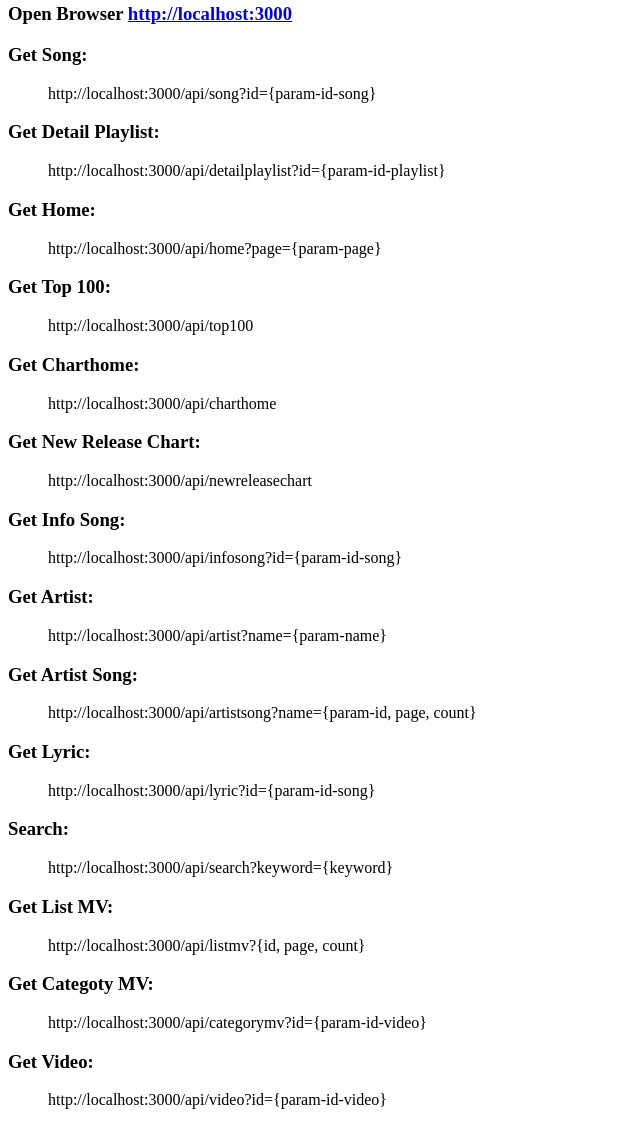
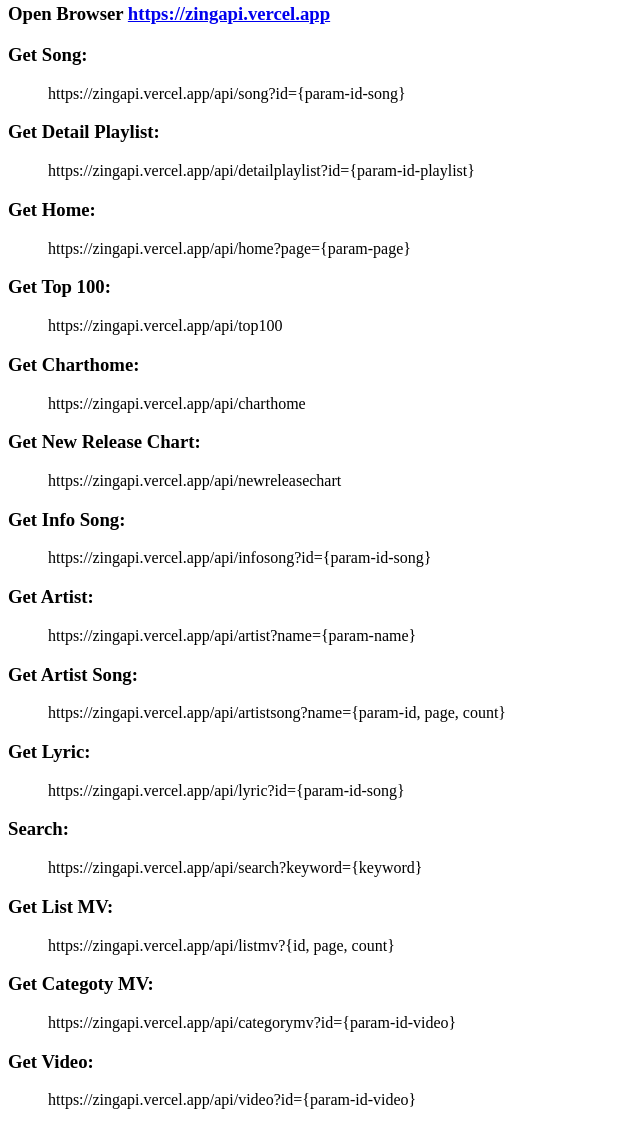
Before and after one commit to hoanganit19/zingapi, a website: page index.html in a window 1280 px wide. Shown: the part 307-1432 px from the top of the page, without its empty margins (0-640 px from the left). Drawn offline with Linux system fonts and the light colour scheme.

Commit message:
update code

```diff
--- a/index.html
+++ b/index.html
@@ -4,100 +4,99 @@
 
 <h3>Install Package</h3>
 
-<p><code>
-$ yarn install # npm install
-</code></p>
+<p><code> $ yarn install # npm install </code></p>
 
 <h3>Run App</h3>
 
-<p><code>
-$ yarn start # npm run start
-</code></p>
+<p><code> $ yarn start # npm run start </code></p>
 
 <h2>Usage</h2>
 
-<h3>Open Browser <a href="http://localhost:3000">http://localhost:3000</a></h3>
+<h3>
+  Open Browser
+  <a href="https://zingapi.vercel.app">https://zingapi.vercel.app</a>
+</h3>
 
 <h3>Get Song:</h3>
 
 <blockquote>
-  <p>http://localhost:3000/api/song?id={param-id-song}</p>
+  <p>https://zingapi.vercel.app/api/song?id={param-id-song}</p>
 </blockquote>
 
 <h3>Get Detail Playlist:</h3>
 
 <blockquote>
-  <p>http://localhost:3000/api/detailplaylist?id={param-id-playlist}</p>
+  <p>https://zingapi.vercel.app/api/detailplaylist?id={param-id-playlist}</p>
 </blockquote>
 
 <h3>Get Home:</h3>
 
 <blockquote>
-  <p>http://localhost:3000/api/home?page={param-page}</p>
+  <p>https://zingapi.vercel.app/api/home?page={param-page}</p>
 </blockquote>
 
 <h3>Get Top 100:</h3>
 
 <blockquote>
-  <p>http://localhost:3000/api/top100</p>
+  <p>https://zingapi.vercel.app/api/top100</p>
 </blockquote>
 
 <h3>Get Charthome:</h3>
 
 <blockquote>
-  <p>http://localhost:3000/api/charthome</p>
+  <p>https://zingapi.vercel.app/api/charthome</p>
 </blockquote>
 
 <h3>Get New Release Chart:</h3>
 
 <blockquote>
-  <p>http://localhost:3000/api/newreleasechart</p>
+  <p>https://zingapi.vercel.app/api/newreleasechart</p>
 </blockquote>
 
 <h3>Get Info Song:</h3>
 
 <blockquote>
-  <p>http://localhost:3000/api/infosong?id={param-id-song}</p>
+  <p>https://zingapi.vercel.app/api/infosong?id={param-id-song}</p>
 </blockquote>
 
 <h3>Get Artist:</h3>
 
 <blockquote>
-  <p>http://localhost:3000/api/artist?name={param-name}</p>
+  <p>https://zingapi.vercel.app/api/artist?name={param-name}</p>
 </blockquote>
 
 <h3>Get Artist Song:</h3>
 
 <blockquote>
-  <p>http://localhost:3000/api/artistsong?name={param-id, page, count}</p>
+  <p>https://zingapi.vercel.app/api/artistsong?name={param-id, page, count}</p>
 </blockquote>
 
 <h3>Get Lyric:</h3>
 
 <blockquote>
-  <p>http://localhost:3000/api/lyric?id={param-id-song}</p>
+  <p>https://zingapi.vercel.app/api/lyric?id={param-id-song}</p>
 </blockquote>
 
 <h3>Search:</h3>
 
 <blockquote>
-  <p>http://localhost:3000/api/search?keyword={keyword}</p>
+  <p>https://zingapi.vercel.app/api/search?keyword={keyword}</p>
 </blockquote>
 
 <h3>Get List MV:</h3>
 
 <blockquote>
-  <p>http://localhost:3000/api/listmv?{id, page, count}</p>
+  <p>https://zingapi.vercel.app/api/listmv?{id, page, count}</p>
 </blockquote>
 
 <h3>Get Categoty MV:</h3>
 
 <blockquote>
-  <p>http://localhost:3000/api/categorymv?id={param-id-video}</p>
+  <p>https://zingapi.vercel.app/api/categorymv?id={param-id-video}</p>
 </blockquote>
 
 <h3>Get Video:</h3>
 
 <blockquote>
-  <p>http://localhost:3000/api/video?id={param-id-video}</p>
+  <p>https://zingapi.vercel.app/api/video?id={param-id-video}</p>
 </blockquote>
```
